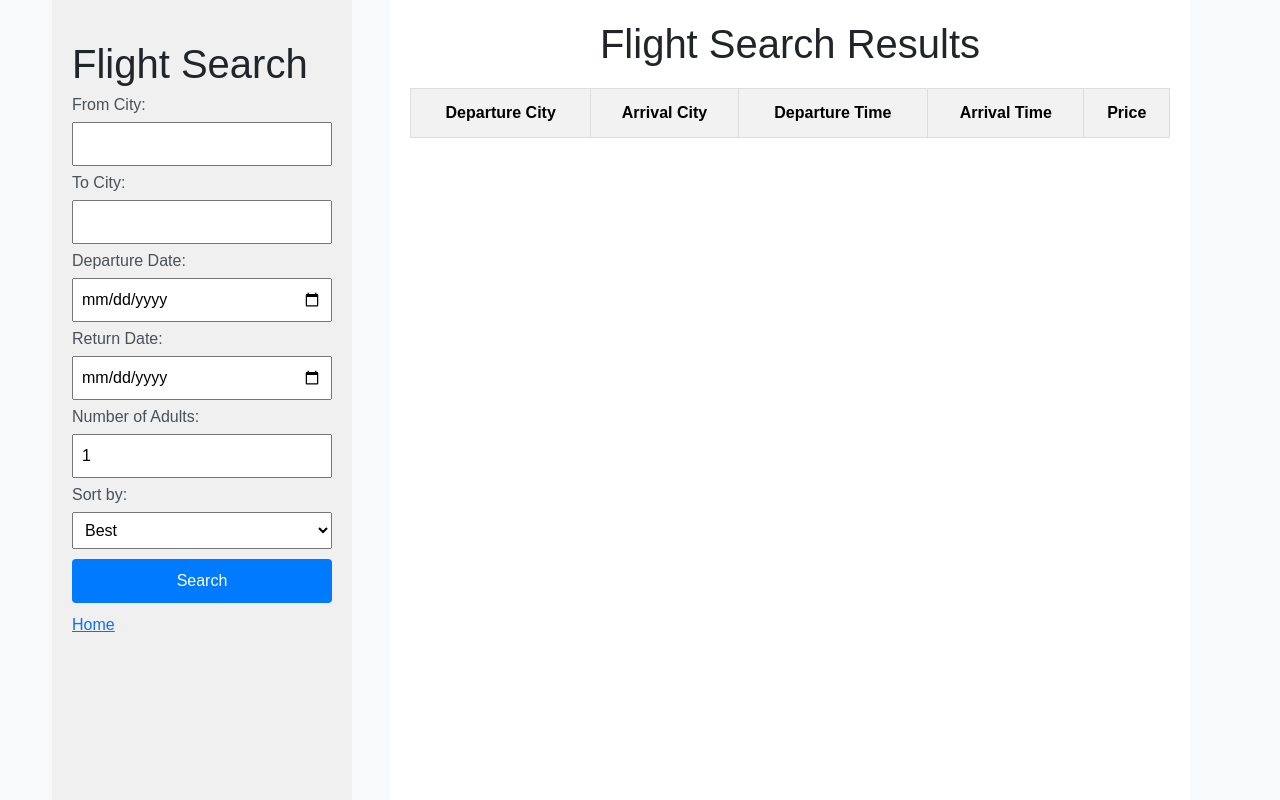
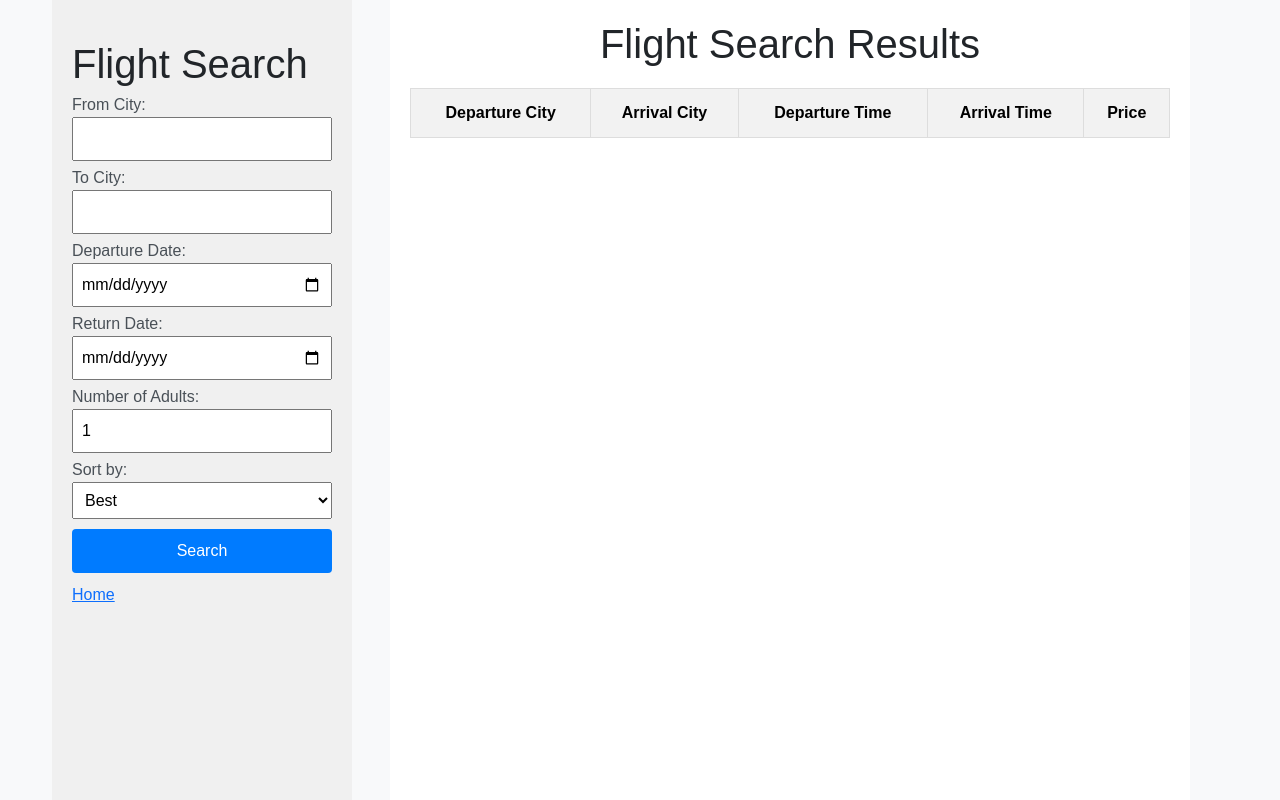
Before and after one commit to hemmerlinaj20/Comp442_TravelInfo, a Flask app: page /search_flights in a window 1280 px wide. Run offline with Flask 3, Linux system fonts and the light colour scheme; lists and menus that the app fills with data are empty; parts of the project's set-up code (start-up, migrations or seed data) failed here and were passed over.

Commit message:
slight changes

```diff
--- a/static/stylesheets/search_flights.css
+++ b/static/stylesheets/search_flights.css
@@ -46,7 +46,7 @@ form {
 
 label {
     margin-top: 5px;
-    margin-bottom: 5px;
+    margin-bottom: 0px;
     color: #495057;
 }
 
```
Also changed, not shown: vacation_finder.sqlite3.
